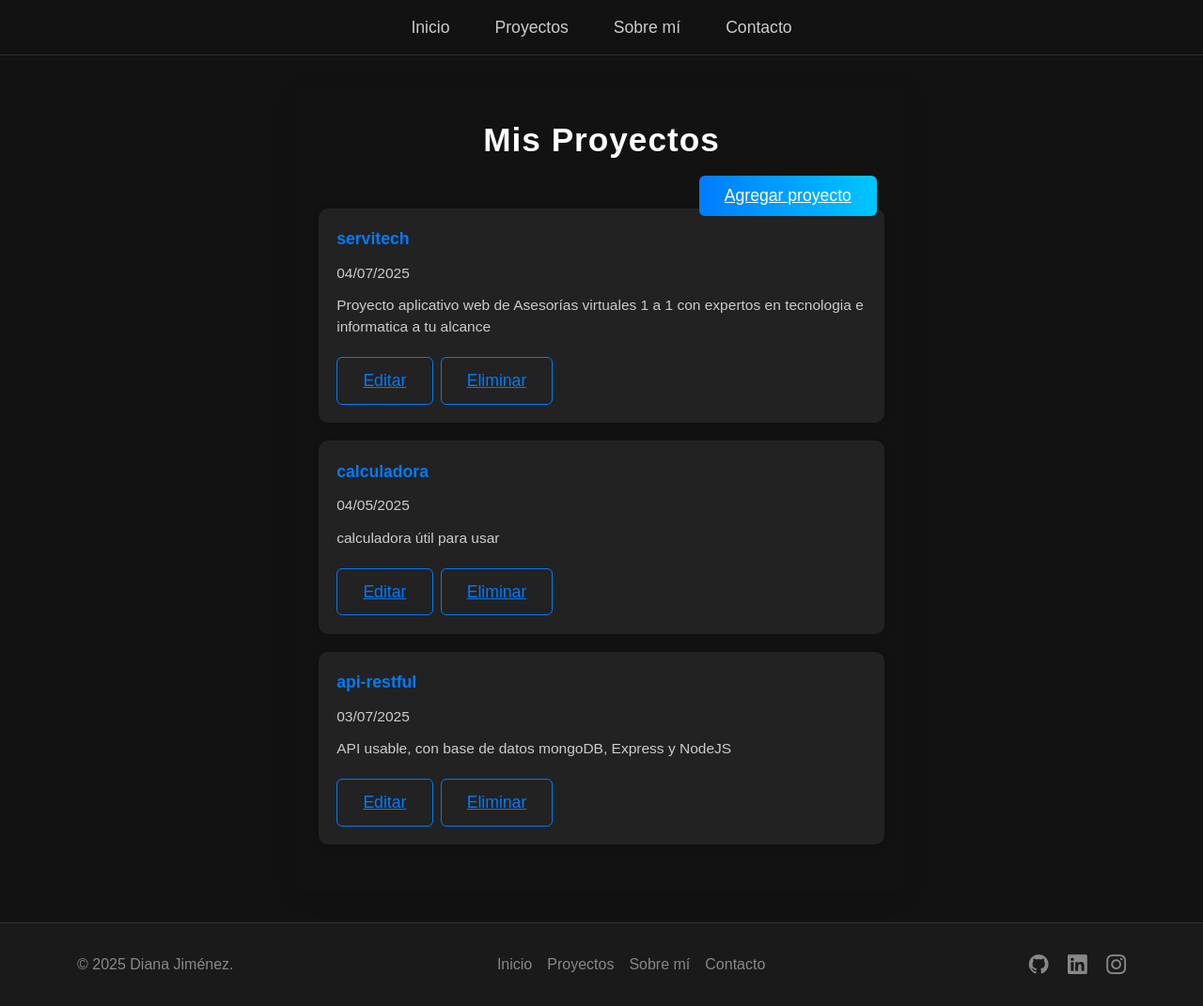
After one commit to DianaJJ0/proyecto-portafolio, a Django app: page /proyectos/ in a window 1280 px wide. The commit adds this page. Shown: the whole page at 94% size. Run offline with Django 5.2, Linux system fonts and the light colour scheme; data comes from the database, SQL or seed files in the repository; both versions use the stored data as it was after the commit.

Commit message:
correciones y agregar archivos html

```diff
--- a/portafolio_app/templates/portafolio/base.html
+++ b/portafolio_app/templates/portafolio/base.html
@@ -8,6 +8,7 @@
     <link href="https://cdn.jsdelivr.net/npm/bootstrap@5.3.3/dist/css/bootstrap.min.css" rel="stylesheet">
     <link rel="stylesheet" href="https://cdn.jsdelivr.net/npm/bootstrap-icons@1.11.3/font/bootstrap-icons.min.css">
     <link rel="stylesheet" href="{% static 'css/styles.css' %}">
+    <link rel="stylesheet" href="{% static 'css/crud_portafolio.css' %}">
 </head>
 {# CAMBIO: Clases para habilitar el sticky footer con Flexbox #}
 <body class="d-flex flex-column h-100">
--- /dev/null
+++ b/portafolio_app/templates/portafolio/lista_proyectos.html
@@ -0,0 +1,25 @@
+{% extends 'portafolio/base.html' %}
+
+{% block contenido %}
+<div class="crud-container">
+    <div class="crud-title">Mis Proyectos</div>
+    <div style="text-align:right;">
+        <a href="{% url 'crear_proyecto' %}" class="crud-btn-primary">Agregar proyecto</a>
+    </div>
+    <ul class="crud-list">
+        {% for proyecto in proyectos %}
+            <li>
+                <div class="crud-item-title">{{ proyecto.titulo }}</div>
+                <div class="crud-item-meta">{{ proyecto.fecha|date:"d/m/Y" }}</div>
+                <div class="crud-item-meta">{{ proyecto.descripcion }}</div>
+                <div class="crud-actions">
+                    <a href="{% url 'editar_proyecto' proyecto.id %}" class="crud-btn-secondary">Editar</a>
+                    <a href="{% url 'eliminar_proyecto' proyecto.id %}" class="crud-btn-secondary">Eliminar</a>
+                </div>
+            </li>
+        {% empty %}
+            <li>No hay proyectos registrados aún.</li>
+        {% endfor %}
+    </ul>
+</div>
+{% endblock %}
--- a/portafolio_app/urls.py
+++ b/portafolio_app/urls.py
@@ -1,18 +1,35 @@
-from django.urls import path
-from . import views
+from django.contrib import admin
+from django.urls import path, include
+from portafolio_app import views  # Importa las vistas aquí
 
 urlpatterns = [
-    path('', views.inicio, name='inicio'),
+    path('admin/', admin.site.urls),
+    path('', views.inicio, name='inicio'),  # <-- Esta línea define la página de inicio
+    path('', include('portafolio_app.urls')),
+]
+
+urlpatterns = [
+    # Proyectos
     path('proyectos/', views.listaProyectos, name='listaProyectos'),
-    path('proyectos/', views.crear_proyecto, name='crear_proyecto'),
-    path('proyectos/editar/<int:pk>', views.editar_proyecto, name='editar_proyecto'),
-    path('proyectos/eliminar/<int:pk>', views.eliminar_proyecto, name='eliminar_proyecto'),
+    path('proyectos/crear/', views.crear_proyecto, name='crear_proyecto'),
+    path('proyectos/editar/<int:pk>/', views.editar_proyecto, name='editar_proyecto'),
+    path('proyectos/eliminar/<int:pk>/', views.eliminar_proyecto, name='eliminar_proyecto'),
 
+    # Experiencia Laboral
+    path('experiencia/', views.lista_experiencia, name='lista_experiencia'),
+    path('experiencia/crear/', views.crear_experiencia, name='crear_experiencia'),
+    path('experiencia/editar/<int:pk>/', views.editar_experiencia, name='editar_experiencia'),
+    path('experiencia/eliminar/<int:pk>/', views.eliminar_experiencia, name='eliminar_experiencia'),
 
+    # Estudios
+    path('estudios/', views.lista_estudios, name='lista_estudios'),
+    path('estudios/crear/', views.crear_estudio, name='crear_estudio'),
+    path('estudios/editar/<int:pk>/', views.editar_estudio, name='editar_estudio'),
+    path('estudios/eliminar/<int:pk>/', views.eliminar_estudio, name='eliminar_estudio'),
 
-
-
-
-    path('sobre-mi/', views.sobre_mi, name='sobre_mi'),
-    path('contacto/', views.contacto, name='contacto'),
+    # Hobbies
+    path('hobbies/', views.lista_hobbies, name='lista_hobbies'),
+    path('hobbies/crear/', views.crear_hobby, name='crear_hobby'),
+    path('hobbies/editar/<int:pk>/', views.editar_hobby, name='editar_hobby'),
+    path('hobbies/eliminar/<int:pk>/', views.eliminar_hobby, name='eliminar_hobby'),
 ]
--- a/portafolio_app/views.py
+++ b/portafolio_app/views.py
@@ -1,35 +1,31 @@
 from django.shortcuts import render, redirect, get_object_or_404
-from .models import Proyecto
-from .forms import ProyectoForm
+from .models import Proyecto, ExperienciaLaboral, Estudio, Hobby
+from .forms import ProyectoForm, ExperienciaLaboralForm, EstudioForm, HobbyForm, ContactoForm
 
-
-
-# Create your views here.
-"""def inicio(request):
+# =========================
+# VISTA: Página de inicio
+# =========================
+def inicio(request):
+    """
+    Vista para la página principal del portafolio.
+    Muestra los accesos rápidos a todas las secciones.
+    """
     return render(request, 'portafolio/inicio.html')
 
-def proyectos(request):
-    lista_proyectos = Proyecto.objects.all()
-    return render(request, 'portafolio/proyectos.html', {'proyectos': lista_proyectos})
+# =========================
+# VISTAS CRUD: Proyecto
+# =========================
+def listaProyectos(request):
+    """
+    Lista todos los proyectos registrados en el portafolio.
+    """
+    proyectos = Proyecto.objects.all()
+    return render(request, 'portafolio/lista_proyectos.html', {'proyectos': proyectos})
 
-def sobre_mi(request):
-    return render(request, 'portafolio/sobre_mi.html')
-
-def contacto(request):
-    # Creamos una "instancia" o un objeto de nuestro formulario
-    form = ContactoForm()
-
-    # Se lo pasamos a la plantilla en el diccionario de contexto.
-    # La clave 'form' es la que usará la plantilla HTML.
-    return render(request, 'portafolio/contacto.html', {'form': form}) """
-
-#Leer listar todos los proyectos
-def listaProyectos(request):
-    proyectos = Proyecto.objects.all()
-    return render(request, 'portfolio/proyectos.html', {'proyectos': proyectos})
-
-#Crear un nuevo proyecto
-def crearProyecto(request):
+def crear_proyecto(request):
+    """
+    Formulario para crear un nuevo proyecto.
+    """
     if request.method == 'POST':
         form = ProyectoForm(request.POST)
         if form.is_valid():
@@ -37,21 +33,157 @@ def crearProyecto(request):
             return redirect('listaProyectos')
     else:
         form = ProyectoForm()
-    return render(request, 'portfolio/formulario.html', {'form': form})
+    return render(request, 'portafolio/formulario.html', {'form': form})
 
-#Actualizar proyecto
-def editarProyecto(request,pk):
+def editar_proyecto(request, pk):
+    """
+    Formulario para editar un proyecto existente.
+    """
     proyecto = get_object_or_404(Proyecto, pk=pk)
     form = ProyectoForm(request.POST or None, instance=proyecto)
     if form.is_valid():
         form.save()
         return redirect('listaProyectos')
-    return render(request, 'portfolio/formulario.html', {'form': form})
+    return render(request, 'portafolio/formulario.html', {'form': form})
 
-#Eliminar proyecto
-def eliminarProyecto(request, pk):
+def eliminar_proyecto(request, pk):
+    """
+    Vista para confirmar y eliminar un proyecto.
+    """
     proyecto = get_object_or_404(Proyecto, pk=pk)
     if request.method == 'POST':
         proyecto.delete()
         return redirect('listaProyectos')
-    return render(request, 'portfolio/confirmar_eliminar.html', {'proyecto': proyecto})
+    return render(request, 'portafolio/confirmar_eliminar.html', {'objeto': proyecto, 'tipo': 'proyecto'})
+
+# =========================
+# VISTAS CRUD: Experiencia Laboral
+# =========================
+def lista_experiencia(request):
+    """
+    Lista todas las experiencias laborales registradas.
+    """
+    experiencia = ExperienciaLaboral.objects.all()
+    return render(request, 'portafolio/lista_experiencia.html', {'experiencia': experiencia})
+
+def crear_experiencia(request):
+    """
+    Formulario para agregar una nueva experiencia laboral.
+    """
+    if request.method == 'POST':
+        form = ExperienciaLaboralForm(request.POST)
+        if form.is_valid():
+            form.save()
+            return redirect('lista_experiencia')
+    else:
+        form = ExperienciaLaboralForm()
+    return render(request, 'portafolio/formulario_experiencia.html', {'form': form})
+
+def editar_experiencia(request, pk):
+    """
+    Formulario para editar una experiencia laboral existente.
+    """
+    exp = get_object_or_404(ExperienciaLaboral, pk=pk)
+    form = ExperienciaLaboralForm(request.POST or None, instance=exp)
+    if form.is_valid():
+        form.save()
+        return redirect('lista_experiencia')
+    return render(request, 'portafolio/formulario_experiencia.html', {'form': form})
+
+def eliminar_experiencia(request, pk):
+    """
+    Vista para confirmar y eliminar una experiencia laboral.
+    """
+    exp = get_object_or_404(ExperienciaLaboral, pk=pk)
+    if request.method == 'POST':
+        exp.delete()
+        return redirect('lista_experiencia')
+    return render(request, 'portafolio/confirmar_eliminar.html', {'objeto': exp, 'tipo': 'experiencia'})
+
+# =========================
+# VISTAS CRUD: Estudios
+# =========================
+def lista_estudios(request):
+    """
+    Lista todos los estudios registrados.
+    """
+    estudios = Estudio.objects.all()
+    return render(request, 'portafolio/lista_estudios.html', {'estudios': estudios})
+
+def crear_estudio(request):
+    """
+    Formulario para agregar un nuevo estudio.
+    """
+    if request.method == 'POST':
+        form = EstudioForm(request.POST)
+        if form.is_valid():
+            form.save()
+            return redirect('lista_estudios')
+    else:
+        form = EstudioForm()
+    return render(request, 'portafolio/formulario_estudio.html', {'form': form})
+
+def editar_estudio(request, pk):
+    """
+    Formulario para editar un estudio existente.
+    """
+    estudio = get_object_or_404(Estudio, pk=pk)
+    form = EstudioForm(request.POST or None, instance=estudio)
+    if form.is_valid():
+        form.save()
+        return redirect('lista_estudios')
+    return render(request, 'portafolio/formulario_estudio.html', {'form': form})
+
+def eliminar_estudio(request, pk):
+    """
+    Vista para confirmar y eliminar un estudio.
+    """
+    estudio = get_object_or_404(Estudio, pk=pk)
+    if request.method == 'POST':
+        estudio.delete()
+        return redirect('lista_estudios')
+    return render(request, 'portafolio/confirmar_eliminar.html', {'objeto': estudio, 'tipo': 'estudio'})
+
+# =========================
+# VISTAS CRUD: Hobbies
+# =========================
+def lista_hobbies(request):
+    """
+    Lista todos los hobbies registrados.
+    """
+    hobbies = Hobby.objects.all()
+    return render(request, 'portafolio/lista_hobbies.html', {'hobbies': hobbies})
+
+def crear_hobby(request):
+    """
+    Formulario para agregar un nuevo hobby.
+    """
+    if request.method == 'POST':
+        form = HobbyForm(request.POST)
+        if form.is_valid():
+            form.save()
+            return redirect('lista_hobbies')
+    else:
+        form = HobbyForm()
+    return render(request, 'portafolio/formulario_hobby.html', {'form': form})
+
+def editar_hobby(request, pk):
+    """
+    Formulario para editar un hobby existente.
+    """
+    hobby = get_object_or_404(Hobby, pk=pk)
+    form = HobbyForm(request.POST or None, instance=hobby)
+    if form.is_valid():
+        form.save()
+        return redirect('lista_hobbies')
+    return render(request, 'portafolio/formulario_hobby.html', {'form': form})
+
+def eliminar_hobby(request, pk):
+    """
+    Vista para confirmar y eliminar un hobby.
+    """
+    hobby = get_object_or_404(Hobby, pk=pk)
+    if request.method == 'POST':
+        hobby.delete()
+        return redirect('lista_hobbies')
+    return render(request, 'portafolio/confirmar_eliminar.html', {'objeto': hobby, 'tipo': 'hobby'})
--- /dev/null
+++ b/static/css/crud_portafolio.css
@@ -0,0 +1,138 @@
+/* =======================
+   CRUD Portafolio Personal
+   ======================= */
+
+
+/* Contenedor general para las listas y formularios CRUD */
+.crud-container {
+    background-color: var(--color-bg);
+    border-radius: 16px;
+    padding: 2rem 1.5rem;
+    margin: 2rem auto;
+    box-shadow: 0 4px 24px rgba(0,0,0,0.13);
+    max-width: 650px;
+}
+
+.crud-title {
+    font-size: 2.2rem;
+    font-weight: bold;
+    color: var(--color-text-main, #fff);
+    margin-bottom: 1.2rem;
+    text-align: center;
+    letter-spacing: 1px;
+}
+
+.crud-btn-primary {
+    background: linear-gradient(90deg, #007bff 0%, #00c6ff 100%);
+    color: #fff;
+    border: none;
+    border-radius: 6px;
+    padding: 0.7rem 1.7rem;
+    font-weight: 500;
+    font-size: 1.1rem;
+    cursor: pointer;
+    transition: background 0.2s, transform 0.2s;
+    margin-right: 0.5rem;
+}
+.crud-btn-primary:hover {
+    background: linear-gradient(90deg, #0056b3 0%, #007bff 100%);
+    transform: scale(1.04);
+}
+
+.crud-btn-secondary {
+    background: none;
+    color: var(--color-accent, #007bff);
+    border: 1px solid var(--color-accent, #007bff);
+    border-radius: 6px;
+    padding: 0.7rem 1.7rem;
+    font-size: 1.1rem;
+    cursor: pointer;
+    transition: background 0.2s, color 0.2s, border-color 0.2s;
+}
+.crud-btn-secondary:hover {
+    background: var(--color-accent, #007bff);
+    color: #fff;
+}
+
+.crud-list {
+    list-style: none;
+    padding: 0;
+    margin: 0;
+}
+.crud-list li {
+    background: #222;
+    border-radius: 10px;
+    margin-bottom: 1.2rem;
+    padding: 1.2rem;
+    box-shadow: 0 2px 12px rgba(0,0,0,0.09);
+    display: flex;
+    flex-direction: column;
+    gap: 0.7rem;
+}
+.crud-list .crud-item-title {
+    color: var(--color-accent, #007bff);
+    font-weight: bold;
+    font-size: 1.1rem;
+}
+.crud-list .crud-item-meta {
+    color: var(--color-text-muted, #cccccc);
+    font-size: 0.97rem;
+}
+
+.crud-actions {
+    margin-top: 0.6rem;
+    display: flex;
+    gap: 0.5rem;
+}
+
+/* Formulario */
+.crud-form label {
+    font-weight: bold;
+    color: var(--color-text-main, #fff);
+}
+.crud-form input, .crud-form textarea, .crud-form select {
+    background: #232323;
+    color: #fff;
+    border: 1px solid var(--color-accent, #007bff);
+    border-radius: 6px;
+    padding: 0.65rem 1rem;
+    margin-bottom: 1.1rem;
+    width: 100%;
+    font-size: 1rem;
+    transition: border-color 0.2s;
+}
+.crud-form input:focus,
+.crud-form textarea:focus,
+.crud-form select:focus {
+    border-color: #00c6ff;
+    outline: none;
+}
+
+.crud-form .crud-form-actions {
+    text-align: right;
+    margin-top: 1.2rem;
+}
+
+/* Confirmar eliminación */
+.crud-confirm {
+    text-align: center;
+    color: var(--color-text-main, #fff);
+}
+.crud-confirm strong {
+    color: var(--color-accent, #007bff);
+    font-size: 1.15rem;
+}
+
+/* Responsive */
+@media (max-width: 600px) {
+    .crud-container {
+        padding: 1rem 0.5rem;
+        max-width: 99vw;
+    }
+    .crud-title {
+        font-size: 1.3rem;
+    }
+    .crud-list li {
+        padding: 0.8rem;
+    }
+}
```
Also changed, not shown: portafolio_app/forms.py (+40 -17 lines), portafolio_app/models.py (+43 -1 lines), portafolio_app/templates/lista_proyectos.html (deleted, +0 -26 lines), portafolio_app/templates/portafolio/confirmar_eliminar.html (+10 -13 lines), portafolio_app/templates/portafolio/formulario_estudio.html (added, +17 -0 lines), portafolio_app/templates/portafolio/formulario_experiencia.html (added, +17 -0 lines), portafolio_app/templates/portafolio/formulario_hobby.html (added, +17 -0 lines), portafolio_app/templates/portafolio/inicio.html (+10 -12 lines), portafolio_app/templates/portafolio/lista_estudios.html (added, +29 -0 lines), portafolio_app/templates/portafolio/lista_experiencia.html (added, +27 -0 lines), portafolio_app/templates/portafolio/lista_hobbies.html (added, +26 -0 lines), db.sqlite3, portafolio_app/migrations/0005_estudio_experiencialaboral_hobby.py (added).
